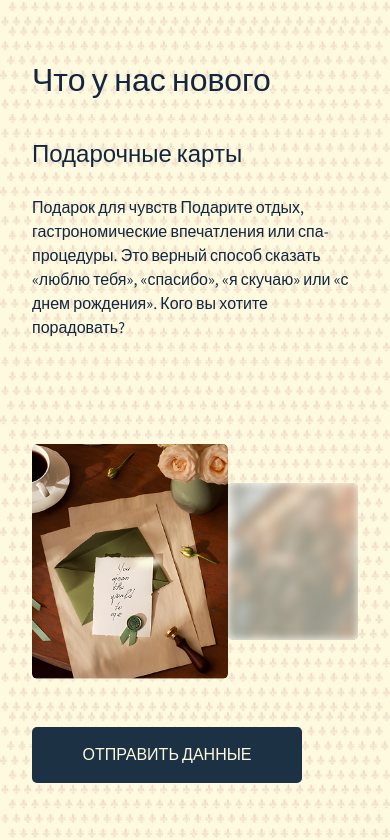
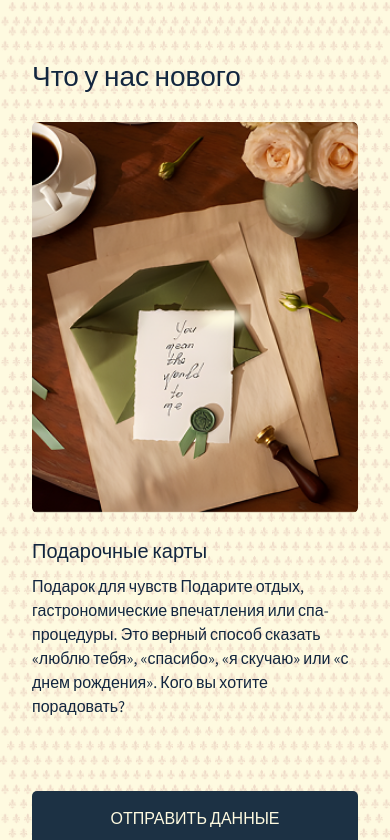
Before and after one commit to Varvara168/premium-site, a React (Vite) app: page / in a window 390 px wide. Shown: the part 8198-9038 px from the top of the page. Built offline with nearby package versions, Linux system fonts and the light colour scheme; a web font is replaced by a local one.

Commit message:
mobile_version news

```diff
--- a/src/components/HeroPage.tsx
+++ b/src/components/HeroPage.tsx
@@ -476,12 +476,12 @@ export default function Hero() {
     </section>
 
     <section id="news" className="mt-16 rounded-[20px] px-8 py-28 text-[#12263f]">
-      <div className="grid gap-10 lg:grid-cols-2">
+      {/* Desktop two-column layout (kept unchanged) */}
+      <div className="hidden md:grid gap-10 lg:grid-cols-2">
         <div className="space-y-6 mb-16 col-span-1">
           <p className="mb-8 font-normal text-[32px]">Что у нас нового</p>
           <h2 className="text-[24px]">Подарочные карты</h2>
           <p className="text-[16px] ">Подарок для чувств Подарите отдых, гастрономические впечатления или спа-процедуры. Это верный способ сказать «люблю тебя», «спасибо», «я скучаю» или «с днем рождения». Кого вы хотите порадовать?</p>
-
         </div>
         <div className="grid grid-cols-5 items-center">
           <div className="rounded-[5px] col-span-3 overflow-hidden aspect-[5/6]">
@@ -497,10 +497,24 @@ export default function Hero() {
           </div>
         </div>
       </div>
-      <div className="py-12"><button className="inline-flex items-center justify-center w-[270px] rounded-[5px] bg-[#1C3144] px-8 py-4 text-[16px] font-regular uppercase text-[#FEFAE0] transition duration-300 hover:opacity-90 ">
-            ОТПРАВИТЬ ДАННЫЕ
-          </button>
-          </div>
+
+      {/* Mobile: title -> first image -> remaining text and button */}
+      <div className="md:hidden space-y-6 mb-6">
+        <p className="mb-2 font-normal text-[28px]">Что у нас нового</p>
+        <div className="rounded-[5px] overflow-hidden aspect-[5/6]">
+          <img src={img1} alt="News 1" className="block w-full h-full object-cover rounded-[5px]" />
+        </div>
+        <div className="space-y-2">
+          <h2 className="text-[20px]">Подарочные карты</h2>
+          <p className="text-[16px]">Подарок для чувств Подарите отдых, гастрономические впечатления или спа-процедуры. Это верный способ сказать «люблю тебя», «спасибо», «я скучаю» или «с днем рождения». Кого вы хотите порадовать?</p>
+        </div>
+      </div>
+
+      <div className="py-12 flex justify-center">
+        <button className="inline-flex items-center justify-center w-full sm:w-[270px] rounded-[5px] bg-[#1C3144] px-8 py-4 text-[16px] font-regular uppercase text-[#FEFAE0] transition duration-300 hover:opacity-90">
+          ОТПРАВИТЬ ДАННЫЕ
+        </button>
+      </div>
     </section>
     </div>
   )
```
